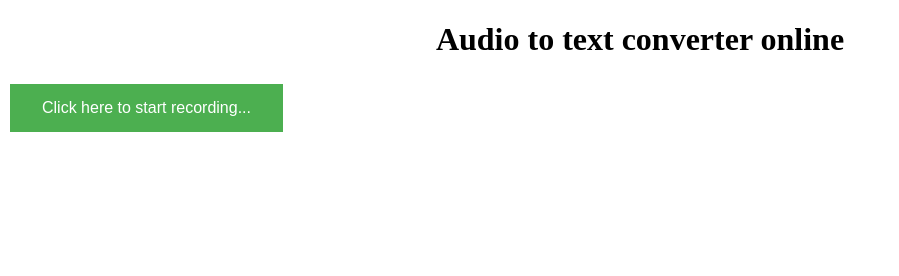
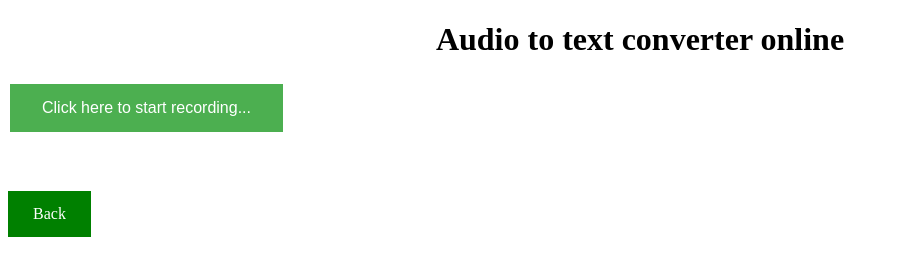
Before and after one commit to arunvicha/online-converter-audio-and-text, a plain HTML site: page voice.html in a window 1280 px wide. Shown: the whole page, without its empty margins (0-899 px from the left). Drawn offline with Linux system fonts and the light colour scheme.

Commit message:
Update voice.html

```diff
--- a/voice.html
+++ b/voice.html
@@ -23,6 +23,18 @@
   margin: 4px 2px;
   cursor: pointer;
 }
+      a:link, a:visited {
+  background-color: green;
+  color: white;
+  padding: 14px 25px;
+  text-align: center;
+  text-decoration: none;
+  display: inline-block;
+}
+
+a:hover, a:active {
+  background-color: blue;
+}
     </style>
 </head>
 
@@ -32,7 +44,7 @@
     <h3 id="p"></h3>
     <div class="words" contenteditable>
     </div>
-
+  <a href="index.html">Back</a>
     <script>
         function myspeech(){
         var speech = true;
```
